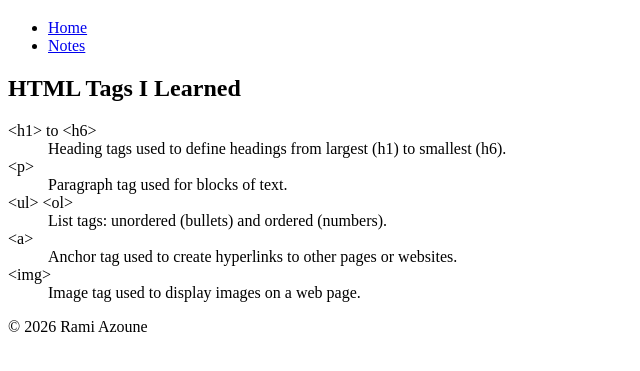
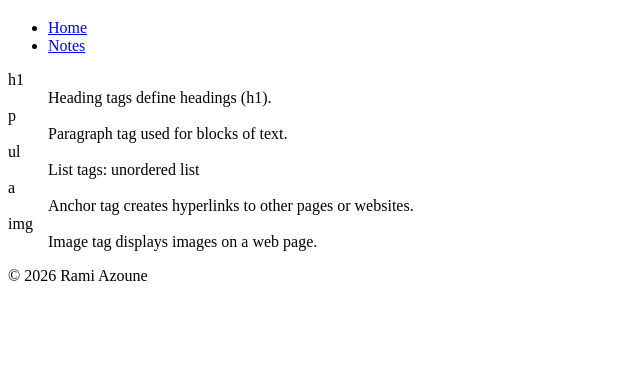
Before and after one commit to azou0004/html-assignment, a plain HTML site: page notes.html in a window 1280 px wide. Shown: the part 61-432 px from the top of the page, without its empty margins (0-640 px from the left). Drawn offline with Linux system fonts and the light colour scheme.

```diff
--- a/notes.html
+++ b/notes.html
@@ -5,6 +5,7 @@
     <meta charset="UTF-8">
     <meta name="viewport" content="width=device-width, initial-scale=1.0">
     <title>HTML Assignment | Notes</title>
+
 </head>
 
 <body>
@@ -19,25 +20,24 @@
     </header>
 
     <main>
-        <section>
-            <h2>HTML Tags I Learned</h2>
+
             <dl>
-                <dt>&lt;h1&gt; to &lt;h6&gt;</dt>
-                <dd>Heading tags used to define headings from largest (h1) to smallest (h6).</dd>
+                <dt>h1</dt>
+                <dd>Heading tags define headings (h1).</dd>
 
-                <dt>&lt;p&gt;</dt>
+                <dt>p</dt>
                 <dd>Paragraph tag used for blocks of text.</dd>
 
-                <dt>&lt;ul&gt; &lt;ol&gt;</dt>
-                <dd>List tags: unordered (bullets) and ordered (numbers).</dd>
+                <dt>ul</dt>
+                <dd>List tags: unordered list</dd>
 
-                <dt>&lt;a&gt;</dt>
-                <dd>Anchor tag used to create hyperlinks to other pages or websites.</dd>
+                <dt>a</dt>
+                <dd>Anchor tag creates hyperlinks to other pages or websites.</dd>
 
-                <dt>&lt;img&gt;</dt>
-                <dd>Image tag used to display images on a web page.</dd>
+                <dt>img</dt>
+                <dd>Image tag displays images on a web page.</dd>
             </dl>
-        </section>
+
     </main>
 
     <footer>
```
